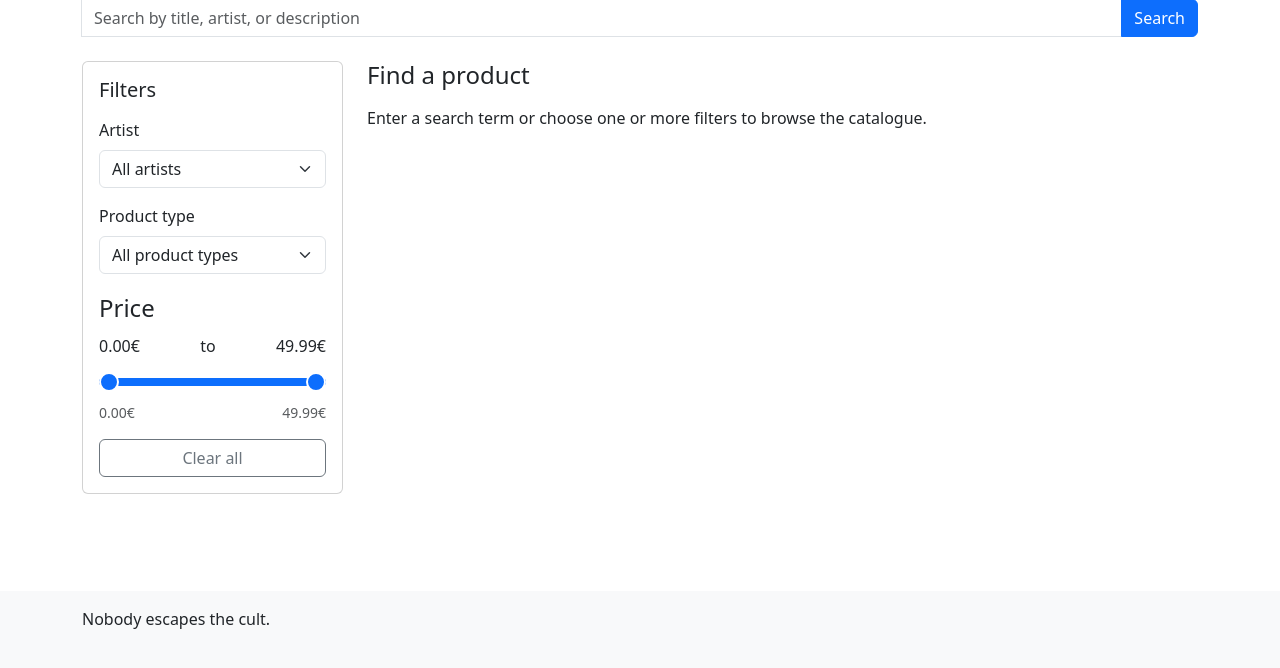
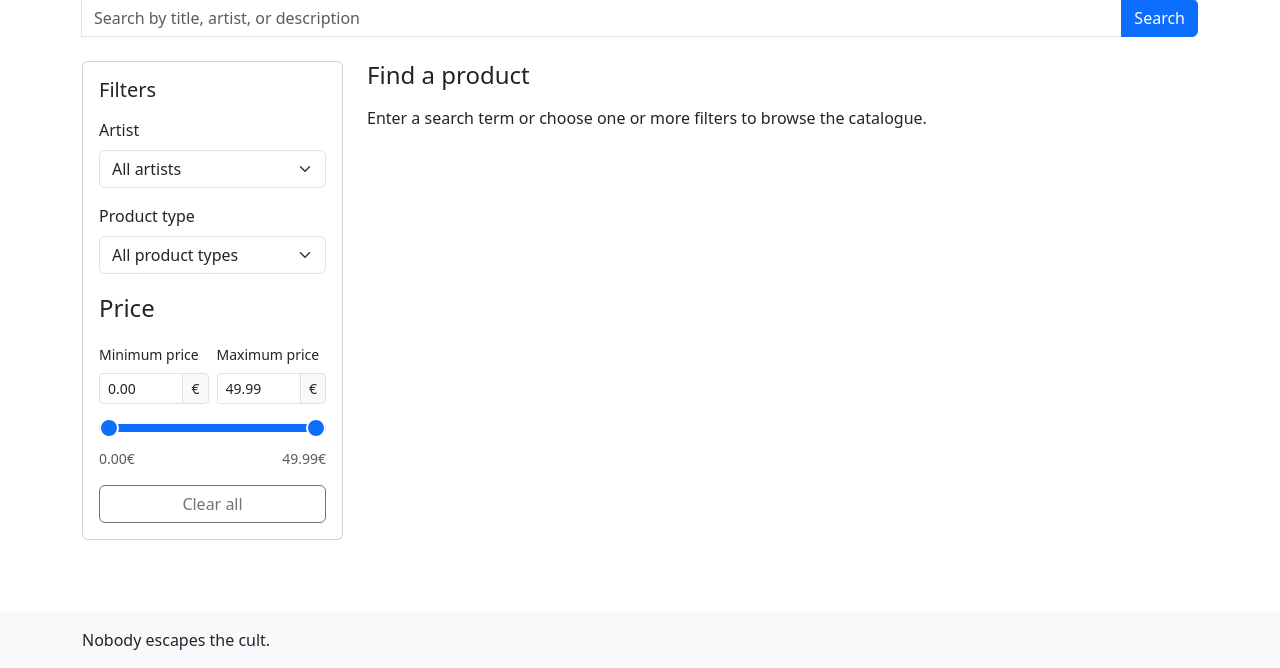
Before and after one commit to chriskalos/cult-records, a Django app: page /search/ in a window 1280 px wide. Shown: the part 153-821 px from the top of the page. Before the commit the page ends 782 px from the top, so only its background shows below. Run offline with Django 5.2, Linux system fonts and the light colour scheme; data comes from the database, SQL or seed files in the repository.

Commit message:
Sync price inputs with slider

```diff
--- a/search/forms.py
+++ b/search/forms.py
@@ -40,10 +40,9 @@ class SearchForm(forms.Form):
         label="Minimum price",
         widget=forms.NumberInput(
             attrs={
-                "class": "price-range-input",
+                "class": "form-control",
                 "data-live-filter": "debounced",
-                "data-price-min": "",
-                "type": "range",
+                "data-price-min-input": "",
             }
         ),
     )
@@ -55,10 +54,9 @@ class SearchForm(forms.Form):
         label="Maximum price",
         widget=forms.NumberInput(
             attrs={
-                "class": "price-range-input",
+                "class": "form-control",
                 "data-live-filter": "debounced",
-                "data-price-max": "",
-                "type": "range",
+                "data-price-max-input": "",
             }
         ),
     )
--- a/search/static/search/js/filters.js
+++ b/search/static/search/js/filters.js
@@ -12,46 +12,74 @@ document.addEventListener("DOMContentLoaded", () => {
     });
 
     const priceRange = form.querySelector("[data-price-range]");
-    const minPrice = form.querySelector("[data-price-min]");
-    const maxPrice = form.querySelector("[data-price-max]");
-    const minPriceOutput = form.querySelector("[data-price-min-output]");
-    const maxPriceOutput = form.querySelector("[data-price-max-output]");
+    const minPriceInput = form.querySelector("[data-price-min-input]");
+    const maxPriceInput = form.querySelector("[data-price-max-input]");
+    const minPriceSlider = form.querySelector("[data-price-min-slider]");
+    const maxPriceSlider = form.querySelector("[data-price-max-slider]");
     const priceTrack = form.querySelector("[data-price-track]");
-    const formatPrice = (value) => `${Number(value).toFixed(2)}€`;
+    const formatPrice = (value) => Number(value).toFixed(2);
 
     const updatePriceRange = (changedFilter) => {
         if (!priceRange) {
-            return;
+            return true;
         }
 
-        if (Number(minPrice.value) > Number(maxPrice.value)) {
-            if (changedFilter === minPrice) {
-                maxPrice.value = minPrice.value;
+        if (changedFilter === minPriceInput) {
+            if (minPriceInput.value === "") {
+                return false;
+            }
+            minPriceSlider.value = minPriceInput.value;
+            if (Number(minPriceSlider.value) !== Number(minPriceInput.value)) {
+                minPriceInput.value = formatPrice(minPriceSlider.value);
+            }
+        } else if (changedFilter === maxPriceInput) {
+            if (maxPriceInput.value === "") {
+                return false;
+            }
+            maxPriceSlider.value = maxPriceInput.value;
+            if (Number(maxPriceSlider.value) !== Number(maxPriceInput.value)) {
+                maxPriceInput.value = formatPrice(maxPriceSlider.value);
+            }
+        } else if (changedFilter === minPriceSlider) {
+            minPriceInput.value = formatPrice(minPriceSlider.value);
+        } else if (changedFilter === maxPriceSlider) {
+            maxPriceInput.value = formatPrice(maxPriceSlider.value);
+        }
+
+        if (Number(minPriceSlider.value) > Number(maxPriceSlider.value)) {
+            if (changedFilter === minPriceInput || changedFilter === minPriceSlider) {
+                maxPriceSlider.value = minPriceSlider.value;
+                maxPriceInput.value = formatPrice(maxPriceSlider.value);
             } else {
-                minPrice.value = maxPrice.value;
+                minPriceSlider.value = maxPriceSlider.value;
+                minPriceInput.value = formatPrice(minPriceSlider.value);
             }
         }
 
-        const catalogueMaximum = Number(maxPrice.max) || 1;
-        const start = (Number(minPrice.value) / catalogueMaximum) * 100;
-        const end = (Number(maxPrice.value) / catalogueMaximum) * 100;
+        const catalogueMaximum = Number(maxPriceSlider.max) || 1;
+        const start = (Number(minPriceSlider.value) / catalogueMaximum) * 100;
+        const end = (Number(maxPriceSlider.value) / catalogueMaximum) * 100;
 
-        minPriceOutput.value = formatPrice(minPrice.value);
-        maxPriceOutput.value = formatPrice(maxPrice.value);
         priceTrack.style.setProperty("--price-start", `${start}%`);
         priceTrack.style.setProperty("--price-end", `${end}%`);
+        return minPriceInput.validity.valid && maxPriceInput.validity.valid;
     };
 
     updatePriceRange();
 
     let priceTimer;
 
-    form.querySelectorAll("[data-live-filter='debounced']").forEach((filter) => {
+    const debouncedFilters = [
+        ...form.querySelectorAll("[data-live-filter='debounced']"),
+        minPriceSlider,
+        maxPriceSlider,
+    ].filter(Boolean);
+
+    debouncedFilters.forEach((filter) => {
         filter.addEventListener("input", () => {
             window.clearTimeout(priceTimer);
-            updatePriceRange(filter);
 
-            if (!filter.validity.valid) {
+            if (!updatePriceRange(filter) || !filter.validity.valid) {
                 return;
             }
 
--- a/search/templates/search/results.html
+++ b/search/templates/search/results.html
@@ -44,22 +44,47 @@
 
                         <fieldset class="mb-3" data-price-range>
                             <legend class="form-label">Price</legend>
-                            <div class="d-flex justify-content-between mb-2" aria-live="polite">
-                                <output for="{{ form.min_price.id_for_label }}" data-price-min-output>
-                                    {{ form.min_price.value|floatformat:2 }}€
-                                </output>
-                                <span aria-hidden="true">to</span>
-                                <output for="{{ form.max_price.id_for_label }}" data-price-max-output>
-                                    {{ form.max_price.value|floatformat:2 }}€
-                                </output>
+                            <div class="row g-2 mb-2">
+                                <div class="col-6">
+                                    <label for="{{ form.min_price.id_for_label }}" class="form-label small">{{ form.min_price.label }}</label>
+                                    <div class="input-group input-group-sm">
+                                        {{ form.min_price }}
+                                        <span class="input-group-text">€</span>
+                                    </div>
+                                </div>
+                                <div class="col-6">
+                                    <label for="{{ form.max_price.id_for_label }}" class="form-label small">{{ form.max_price.label }}</label>
+                                    <div class="input-group input-group-sm">
+                                        {{ form.max_price }}
+                                        <span class="input-group-text">€</span>
+                                    </div>
+                                </div>
                             </div>
 
                             <div class="price-range-slider">
                                 <div class="price-range-track" data-price-track></div>
-                                <label for="{{ form.min_price.id_for_label }}" class="visually-hidden">{{ form.min_price.label }}</label>
-                                {{ form.min_price }}
-                                <label for="{{ form.max_price.id_for_label }}" class="visually-hidden">{{ form.max_price.label }}</label>
-                                {{ form.max_price }}
+                                <label for="minimum-price-slider" class="visually-hidden">Minimum price slider</label>
+                                <input
+                                    id="minimum-price-slider"
+                                    class="price-range-input"
+                                    type="range"
+                                    min="0"
+                                    max="{{ form.catalogue_max_price }}"
+                                    step="0.01"
+                                    value="{{ form.min_price.value }}"
+                                    data-price-min-slider
+                                >
+                                <label for="maximum-price-slider" class="visually-hidden">Maximum price slider</label>
+                                <input
+                                    id="maximum-price-slider"
+                                    class="price-range-input"
+                                    type="range"
+                                    min="0"
+                                    max="{{ form.catalogue_max_price }}"
+                                    step="0.01"
+                                    value="{{ form.max_price.value }}"
+                                    data-price-max-slider
+                                >
                             </div>
 
                             <div class="d-flex justify-content-between small text-body-secondary mt-1">
--- a/search/tests.py
+++ b/search/tests.py
@@ -182,6 +182,9 @@ class SearchPageTests(TestCase):
         self.assertContains(response, 'data-live-filter="immediate"', count=2)
         self.assertContains(response, 'data-live-filter="debounced"', count=2)
         self.assertContains(response, 'type="range"', count=2)
+        self.assertContains(response, 'type="number"', count=2)
+        self.assertContains(response, "data-price-min-input")
+        self.assertContains(response, "data-price-max-input")
         self.assertContains(response, "data-price-range")
         self.assertContains(response, "0.00€")
         self.assertContains(response, "49.99€")
```
